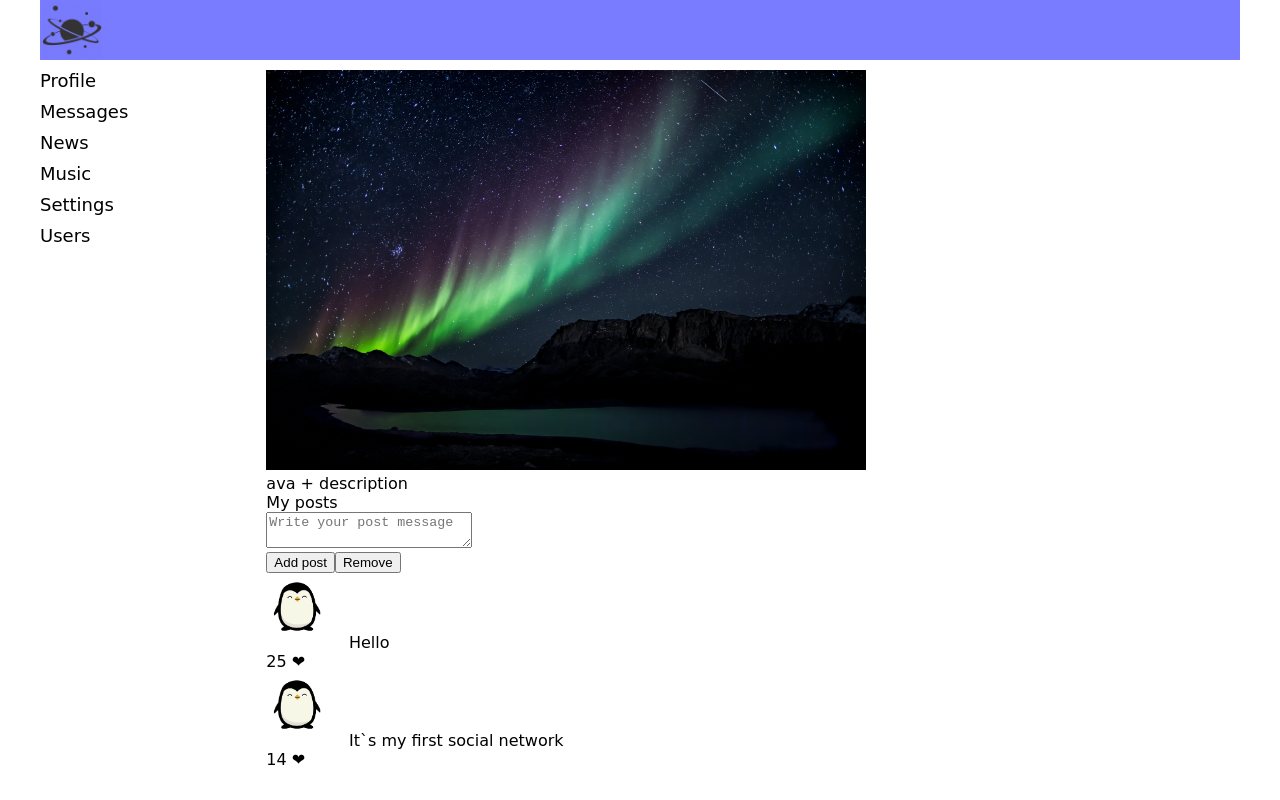
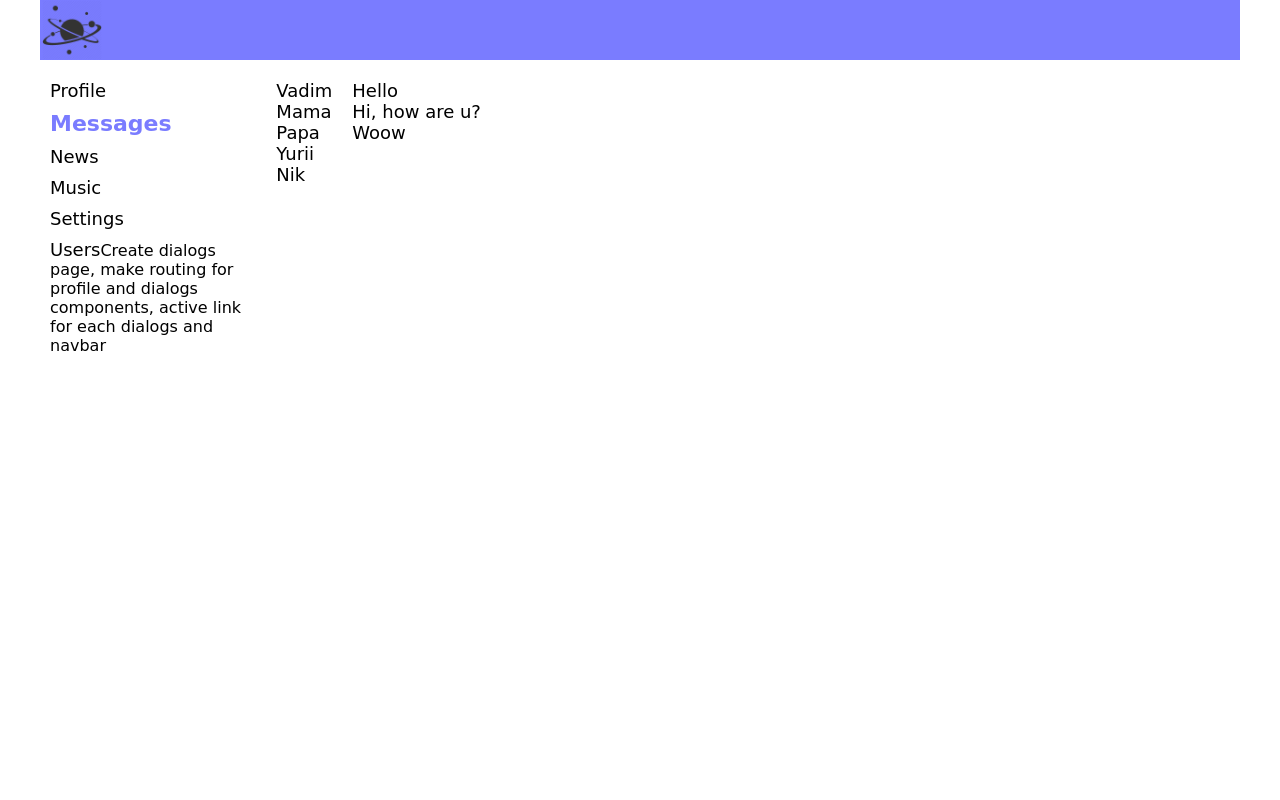
Before and after one commit to lenkaborshch/Social_network_ts, a React (Create React App) app: page /dialogs in a window 1280 px wide. Built offline with nearby package versions, Linux system fonts and the light colour scheme.

Commit message:
Create dialogs page, make routing for profile and dialogs components, active link for each dialogs and navbar

```diff
--- a/package.json
+++ b/package.json
@@ -10,8 +10,10 @@
     "@types/node": "^12.12.54",
     "@types/react": "^16.9.46",
     "@types/react-dom": "^16.9.8",
+    "@types/react-router-dom": "^5.1.5",
     "react": "^16.13.1",
     "react-dom": "^16.13.1",
+    "react-router-dom": "^5.2.0",
     "react-scripts": "3.4.3",
     "typescript": "^3.7.5"
   },
--- a/src/App.css
+++ b/src/App.css
@@ -10,3 +10,7 @@
 
     font-family: "Comic Sans MS";
 }
+
+.app-wrapper-content {
+    grid-area: c;
+}
--- a/src/App.tsx
+++ b/src/App.tsx
@@ -3,15 +3,26 @@ import './App.css';
 import Header from './components/Header/Header';
 import Navbar from './components/Navbar/Navbar';
 import Profile from './components/Profile/Profile';
-
+import Dialogs from './components/Dialogs/Dialogs';
+import {BrowserRouter, Route} from 'react-router-dom';
 
 function App() {
     return (
-        <div className="app-wrapper">
-            <Header/>
-            <Navbar/>
-            <Profile/>
-        </div>
+        <BrowserRouter>
+            <div className='app-wrapper'>
+                <Header/>
+                <Navbar/>
+                <div className='app-wrapper-content'>
+                    <Route path='/profile'
+                           render={() => <Profile/>}
+                    />
+                    <Route path='/dialogs'
+                           render={() => <Dialogs/>}
+                    />
+
+                </div>
+            </div>
+        </BrowserRouter>
     );
 }
 
--- /dev/null
+++ b/src/components/Dialogs/Dialogs.module.css
@@ -0,0 +1,22 @@
+.dialogs {
+    display: flex;
+    font-size: 18px;
+}
+
+.dialogsItems {
+    padding: 10px;
+}
+
+.messages {
+    padding: 10px;
+}
+
+.dialog a {
+    text-decoration: none;
+    color: black;
+}
+
+a.active {
+    color: rgba(255, 123, 231, 0.87);
+    font-weight: bolder;
+}
--- /dev/null
+++ b/src/components/Dialogs/Dialogs.tsx
@@ -0,0 +1,34 @@
+import React from 'react';
+import style from './Dialogs.module.css';
+import {NavLink} from 'react-router-dom';
+
+function Dialogs() {
+    return (
+        <div className={style.dialogs}>
+            <div className={style.dialogsItems}>
+                <div className={style.dialog}>
+                    <NavLink to='/dialogs/1' activeClassName={style.active}>Vadim</NavLink>
+                </div>
+                <div className={style.dialog}>
+                    <NavLink to='/dialogs/2' activeClassName={style.active}>Mama</NavLink>
+                </div>
+                <div className={style.dialog}>
+                    <NavLink to='/dialogs/3' activeClassName={style.active}>Papa</NavLink>
+                </div>
+                <div className={style.dialog}>
+                    <NavLink to='/dialogs/4' activeClassName={style.active}>Yurii</NavLink>
+                </div>
+                <div className={style.dialog}>
+                    <NavLink to='/dialogs/5' activeClassName={style.active}>Nik</NavLink>
+                </div>
+            </div>
+            <div className={style.messages}>
+                <div className={style.message}>Hello</div>
+                <div className={style.message}>Hi, how are u?</div>
+                <div className={style.message}>Woow</div>
+            </div>
+        </div>
+    )
+}
+
+export default Dialogs;
--- a/src/components/Navbar/Navbar.module.css
+++ b/src/components/Navbar/Navbar.module.css
@@ -1,10 +1,10 @@
 .nav {
     grid-area: n;
-    position: static;
 }
 
-.navMenu {
-    padding: 15px;
+.item {
+    margin: 10px;
+
 }
 
 .item a {
@@ -14,10 +14,7 @@
 }
 
 .item a.active {
-    font-size: 25px;
+    color: #7a7cff;
+    font-size: 22px;
     font-weight: bolder;
 }
-
-.item {
-    margin-bottom: 10px;
-}
--- a/src/components/Navbar/Navbar.tsx
+++ b/src/components/Navbar/Navbar.tsx
@@ -1,15 +1,30 @@
 import React from 'react';
 import style from './Navbar.module.css';
+import {NavLink} from 'react-router-dom';
 
 function Navbar() {
     return (
         <nav className="nav">
-            <div className={style.item}><a>Profile</a></div>
-            <div className={style.item}><a>Messages</a></div>
-            <div className={style.item}><a>News</a></div>
-            <div className={style.item}><a>Music</a></div>
-            <div className={style.item}><a>Settings</a></div>
-            <div className={style.item}><a>Users</a></div>
+            <div className={style.item}>
+                <NavLink to='/profile' activeClassName={style.active}>Profile</NavLink>
+            </div>
+            <div className={style.item}>
+                <NavLink to='/dialogs' activeClassName={style.active}>Messages</NavLink>
+            </div>
+            <div className={style.item}>
+                <NavLink to='/news' activeClassName={style.active}>News</NavLink>
+            </div>
+            <div className={style.item}>
+                <NavLink to='/music' activeClassName={style.active}>Music</NavLink>
+            </div>
+            <div className={style.item}>
+                <NavLink to='/settings' activeClassName={style.active}>Settings</NavLink>
+            </div>
+            <div className={style.item}>
+                <NavLink to='/users' activeClassName={style.active}>Users</NavLink>
+                Create dialogs page, make routing for profile and dialogs components, active link for each dialogs and navbar
+
+            </div>
         </nav>
     )
 }
--- a/src/components/Profile/MyPosts/MyPosts.tsx
+++ b/src/components/Profile/MyPosts/MyPosts.tsx
@@ -7,15 +7,15 @@ function MyPosts() {
         <div>
             My posts
             <div>
-                <textarea placeholder="Write your post message"/>
+                <textarea placeholder='Write your post message'/>
                 <div>
                     <button>Add post</button>
                     <button>Remove</button>
                 </div>
             </div>
             <div className={style.posts}>
-                <Post message="Hello" likesCount="25"/>
-                <Post message="It`s my first social network" likesCount="14"/>
+                <Post message='Hello' likesCount="25"/>
+                <Post message='It`s my first social network' likesCount='14'/>
             </div>
         </div>
     )
--- a/src/components/Profile/Profile.module.css
+++ b/src/components/Profile/Profile.module.css
@@ -1,7 +1,3 @@
-.content {
-    grid-area: c;
-}
-
-.content img {
+img.cover {
     height: 400px;
 }
--- a/src/components/Profile/Profile.tsx
+++ b/src/components/Profile/Profile.tsx
@@ -5,9 +5,9 @@ import MyPosts from './MyPosts/MyPosts';
 
 function Profile() {
     return (
-        <div className={style.content}>
+        <div>
             <div>
-                <img src={cover}/>
+                <img className={style.cover} src={cover}/>
             </div>
             <div>
                 ava + description
--- a/src/index.tsx
+++ b/src/index.tsx
@@ -1,8 +1,8 @@
 import React from 'react';
 import ReactDOM from 'react-dom';
 import './index.css';
+import * as serviceWorker from './serviceWorker';
 import App from './App';
-import * as serviceWorker from './serviceWorker';
 
 ReactDOM.render(<App/>, document.getElementById('root'));
 
```
Also changed, not shown: 2 other files (tests, documents, lock files or other folders).
